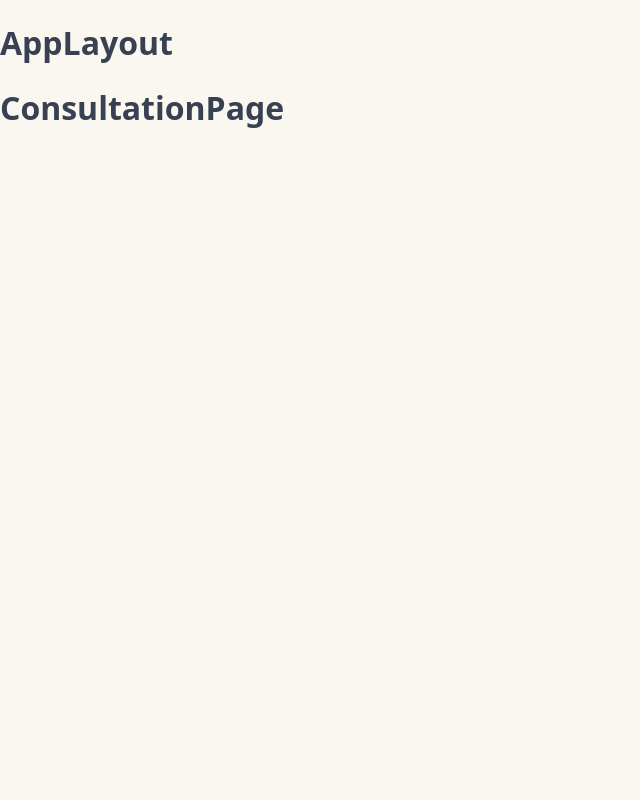
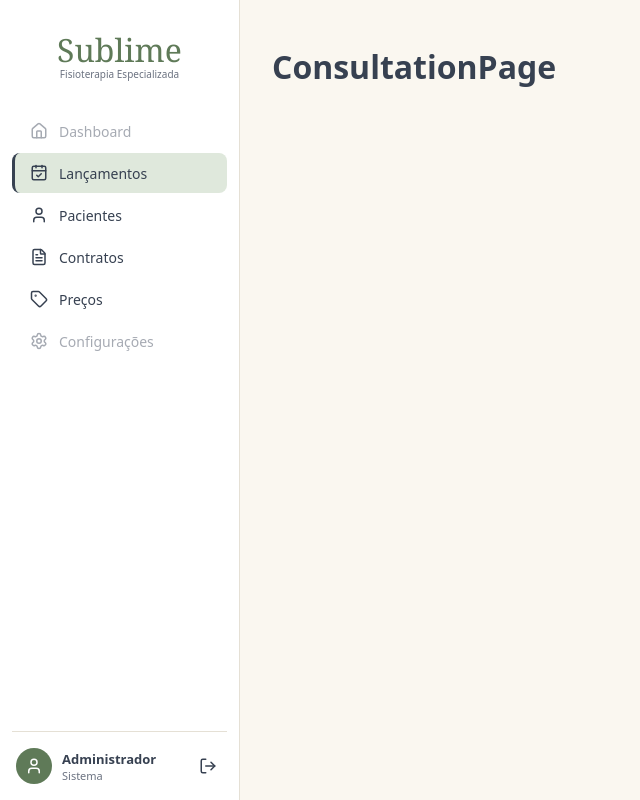
Before and after one commit to 1k2s/sublime-app-front, a React (Vite) app: page /consultations in a window 1280 px wide. Shown: the whole page, without its empty margins (0-640 px from the left). Built offline with nearby package versions, Linux system fonts and the light colour scheme.

Commit message:
Feat: Adicioando Sidebar e css do layout

```diff
--- a/src/app/layout/AppLayout.jsx
+++ b/src/app/layout/AppLayout.jsx
@@ -1,10 +1,14 @@
 import { Outlet } from 'react-router-dom';
+import { AppSidebar } from './AppSidebar';
+import styles from './AppLayout.module.css';
 
 export function AppLayout() {
   return (
-    <div>
-      <h1>AppLayout</h1>
-      <Outlet />
+    <div className={styles.layout}>
+      <AppSidebar />
+      <main className={styles.content}>
+        <Outlet />
+      </main>
     </div>
   );
 }
--- /dev/null
+++ b/src/app/layout/AppLayout.module.css
@@ -0,0 +1,12 @@
+.layout {
+  display: flex;
+  height: 100vh;
+}
+
+/* Só o conteúdo rola; o menu lateral fica fixo */
+.content {
+  flex: 1;
+  min-width: 0;
+  padding: 24px 32px;
+  overflow-y: auto;
+}
```
